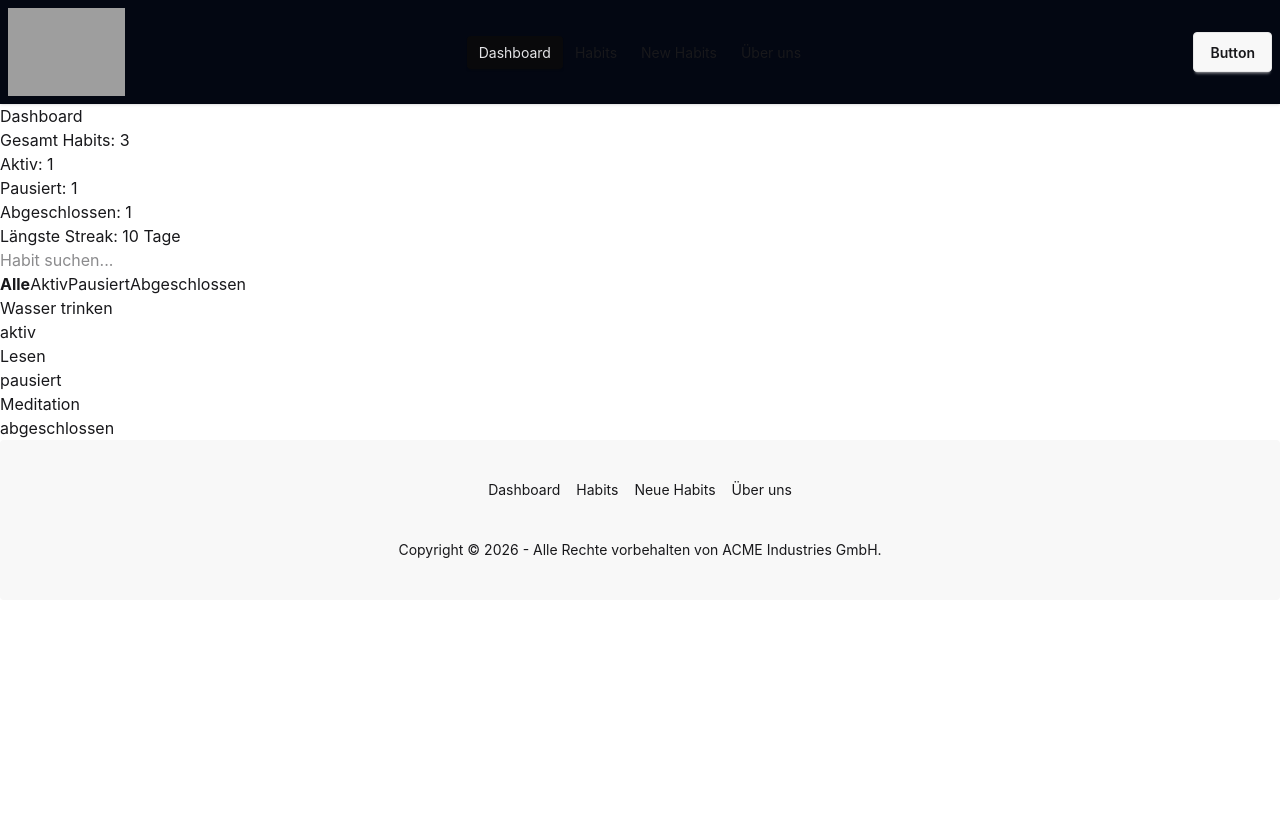
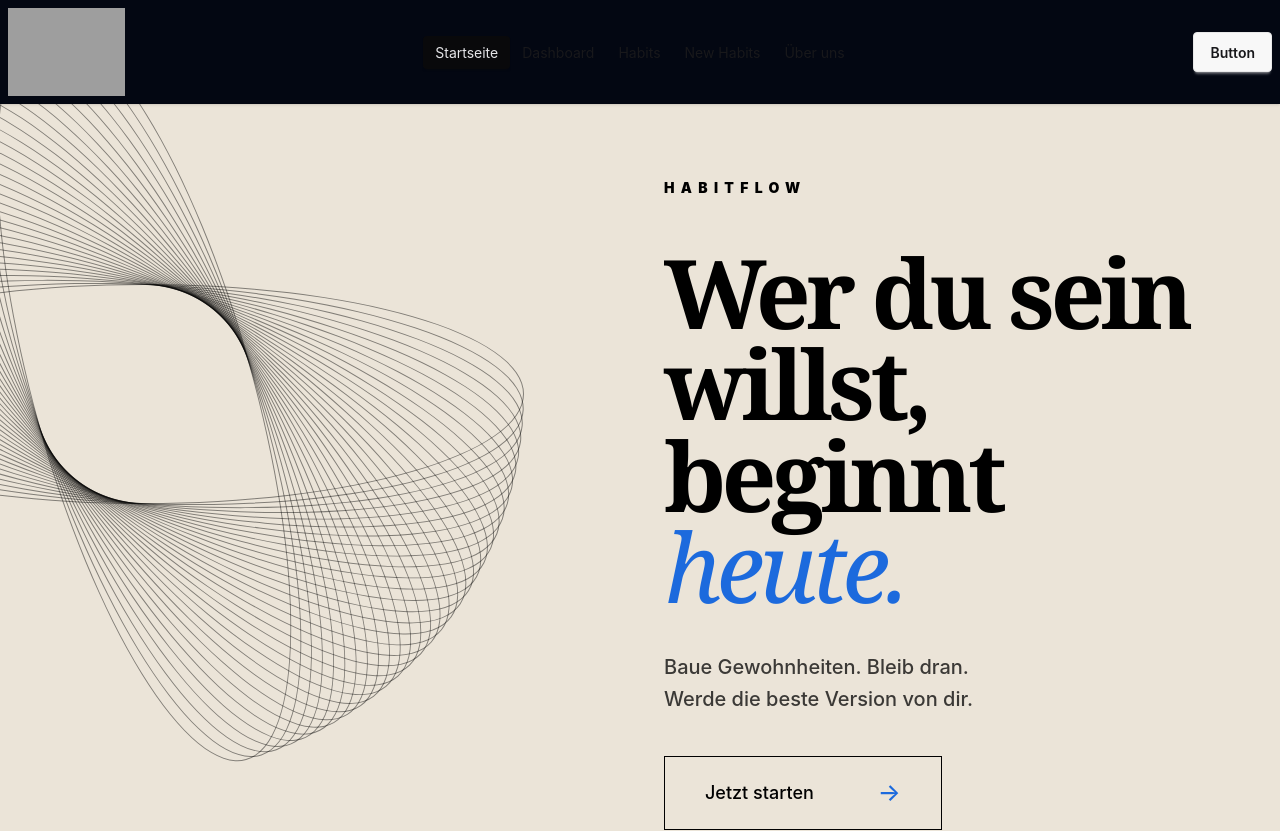
Before and after one commit to Neykeb/HabitTracker, a React (Vite) app: page / in a window 1280 px wide. Shown: the top 831 px of the page. Before the commit the page ends 800 px from the top, so only its background shows below. Built offline with nearby package versions, Linux system fonts and the light colour scheme; grey boxes are pictures that could not be loaded.

Commit message:
Add landing page and dashboard route; update navigation links

```diff
--- /dev/null
+++ b/src/pages/landingPage.tsx
@@ -0,0 +1,52 @@
+export function LandingPage() {
+  return (
+    <section className="min-h-screen overflow-hidden bg-[#ebe4d8] px-6 text-black">
+      <div className="mx-auto grid min-h-screen max-w-7xl grid-cols-1 items-center gap-12 lg:grid-cols-2">
+        {/* Linke Seite: Motion-Lines */}
+        <div className="relative h-[420px] lg:h-[650px]">
+          <div className="absolute left-[-260px] top-1/2 h-[360px] w-[820px] -translate-y-1/2">
+            {Array.from({ length: 32 }).map((_, index) => (
+              <div
+                key={index}
+                className="absolute left-0 top-1/2 h-[220px] w-[760px] -translate-y-1/2 rounded-[50%] border border-black/45"
+                style={{
+                  transform: `translateY(-50%) rotate(${index * 2.4}deg)`,
+                }}
+              />
+            ))}
+          </div>
+        </div>
+
+        {/* Rechte Seite: Text */}
+        <div className="text-center lg:text-left">
+          <p className="mb-12 text-sm font-black uppercase tracking-[0.45em]">
+            HabitFlow
+          </p>
+
+          <h1 className="max-w-2xl font-serif text-6xl font-black leading-[0.95] tracking-[-0.05em] md:text-7xl lg:text-8xl">
+            Wer du sein
+            <br />
+            willst, beginnt
+            <br />
+            <span className="font-serif italic font-medium text-[#1C6ADD]">
+              heute.
+            </span>
+          </h1>
+
+          <p className="mt-10 max-w-xl text-xl font-medium leading-relaxed text-black/75">
+            Baue Gewohnheiten. Bleib dran.
+            <br />
+            Werde die beste Version von dir.
+          </p>
+
+          <button className="group mt-10 inline-flex items-center gap-16 border border-black px-10 py-5 text-lg font-medium transition-all duration-300 hover:border-[#1C6ADD] hover:text-[#1C6ADD]">
+            Jetzt starten
+            <span className="text-2xl text-[#1C6ADD] transition-transform duration-300 group-hover:translate-x-2">
+              →
+            </span>
+          </button>
+        </div>
+      </div>
+    </section>
+  );
+}
--- a/src/pages/navigation.tsx
+++ b/src/pages/navigation.tsx
@@ -26,6 +26,9 @@ export function Navigation() {
             </div>
             <ul className="menu menu-sm dropdown-content bg-base-100 rounded-box z-1 mt-3 w-52 p-2 shadow">
               <li>
+                <Link to="/">Startseite</Link>
+              </li>
+              <li>
                 <Link to="/">Dashboard</Link>
               </li>
 
@@ -48,7 +51,10 @@ export function Navigation() {
         <div className="navbar-center hidden lg:flex">
           <ul className="menu menu-horizontal px-1">
             <li>
-              <Link to="/">Dashboard</Link>
+              <Link to="/">Startseite</Link>
+            </li>
+            <li>
+              <Link to="/dashboard">Dashboard</Link>
             </li>
             <li>
               <a>Habits</a>
--- a/src/routeTree.gen.ts
+++ b/src/routeTree.gen.ts
@@ -9,6 +9,7 @@
 // Additionally, you should also exclude this file from your linter and/or formatter to prevent it from being checked or modified.
 
 import { Route as rootRouteImport } from './routes/__root'
+import { Route as DashboardRouteImport } from './routes/dashboard'
 import { Route as AboutRouteImport } from './routes/about'
 import { Route as IndexRouteImport } from './routes/index'
 import { Route as HabitsIndexRouteImport } from './routes/habits/index'
@@ -16,6 +17,11 @@ import { Route as HabitsNewRouteImport } from './routes/habits/new'
 import { Route as HabitsHabitIdIndexRouteImport } from './routes/habits/$habitId/index'
 import { Route as HabitsHabitIdEditRouteImport } from './routes/habits/$habitId/edit'
 
+const DashboardRoute = DashboardRouteImport.update({
+  id: '/dashboard',
+  path: '/dashboard',
+  getParentRoute: () => rootRouteImport,
+} as any)
 const AboutRoute = AboutRouteImport.update({
   id: '/about',
   path: '/about',
@@ -50,6 +56,7 @@ const HabitsHabitIdEditRoute = HabitsHabitIdEditRouteImport.update({
 export interface FileRoutesByFullPath {
   '/': typeof IndexRoute
   '/about': typeof AboutRoute
+  '/dashboard': typeof DashboardRoute
   '/habits/new': typeof HabitsNewRoute
   '/habits/': typeof HabitsIndexRoute
   '/habits/$habitId/edit': typeof HabitsHabitIdEditRoute
@@ -58,6 +65,7 @@ export interface FileRoutesByFullPath {
 export interface FileRoutesByTo {
   '/': typeof IndexRoute
   '/about': typeof AboutRoute
+  '/dashboard': typeof DashboardRoute
   '/habits/new': typeof HabitsNewRoute
   '/habits': typeof HabitsIndexRoute
   '/habits/$habitId/edit': typeof HabitsHabitIdEditRoute
@@ -67,6 +75,7 @@ export interface FileRoutesById {
   __root__: typeof rootRouteImport
   '/': typeof IndexRoute
   '/about': typeof AboutRoute
+  '/dashboard': typeof DashboardRoute
   '/habits/new': typeof HabitsNewRoute
   '/habits/': typeof HabitsIndexRoute
   '/habits/$habitId/edit': typeof HabitsHabitIdEditRoute
@@ -77,6 +86,7 @@ export interface FileRouteTypes {
   fullPaths:
     | '/'
     | '/about'
+    | '/dashboard'
     | '/habits/new'
     | '/habits/'
     | '/habits/$habitId/edit'
@@ -85,6 +95,7 @@ export interface FileRouteTypes {
   to:
     | '/'
     | '/about'
+    | '/dashboard'
     | '/habits/new'
     | '/habits'
     | '/habits/$habitId/edit'
@@ -93,6 +104,7 @@ export interface FileRouteTypes {
     | '__root__'
     | '/'
     | '/about'
+    | '/dashboard'
     | '/habits/new'
     | '/habits/'
     | '/habits/$habitId/edit'
@@ -102,6 +114,7 @@ export interface FileRouteTypes {
 export interface RootRouteChildren {
   IndexRoute: typeof IndexRoute
   AboutRoute: typeof AboutRoute
+  DashboardRoute: typeof DashboardRoute
   HabitsNewRoute: typeof HabitsNewRoute
   HabitsIndexRoute: typeof HabitsIndexRoute
   HabitsHabitIdEditRoute: typeof HabitsHabitIdEditRoute
@@ -110,6 +123,13 @@ export interface RootRouteChildren {
 
 declare module '@tanstack/react-router' {
   interface FileRoutesByPath {
+    '/dashboard': {
+      id: '/dashboard'
+      path: '/dashboard'
+      fullPath: '/dashboard'
+      preLoaderRoute: typeof DashboardRouteImport
+      parentRoute: typeof rootRouteImport
+    }
     '/about': {
       id: '/about'
       path: '/about'
@@ -158,6 +178,7 @@ declare module '@tanstack/react-router' {
 const rootRouteChildren: RootRouteChildren = {
   IndexRoute: IndexRoute,
   AboutRoute: AboutRoute,
+  DashboardRoute: DashboardRoute,
   HabitsNewRoute: HabitsNewRoute,
   HabitsIndexRoute: HabitsIndexRoute,
   HabitsHabitIdEditRoute: HabitsHabitIdEditRoute,
--- /dev/null
+++ b/src/routes/dashboard.tsx
@@ -0,0 +1,10 @@
+import { createFileRoute } from '@tanstack/react-router'
+import Dashboard from '../components/Dashboard/Dashboard'
+
+export const Route = createFileRoute('/dashboard')({
+  component: RouteComponent,
+})
+
+function RouteComponent() {
+  return <Dashboard />
+}
--- a/src/routes/index.tsx
+++ b/src/routes/index.tsx
@@ -1,12 +1,15 @@
 import { createFileRoute } from '@tanstack/react-router'
-import Dashboard from '../components/Dashboard/Dashboard'
-// Dashboard Komponente importieren
+import { LandingPage } from '../pages/landingPage'
 
 export const Route = createFileRoute('/')({
   component: RouteComponent,
 })
 
 function RouteComponent() {
-  // Dashboard wird auf der Hauptseite "/" angezeigt
-  return <Dashboard />
+
+  return (
+    <>
+    <LandingPage />
+    </>
+  )
 }
```
